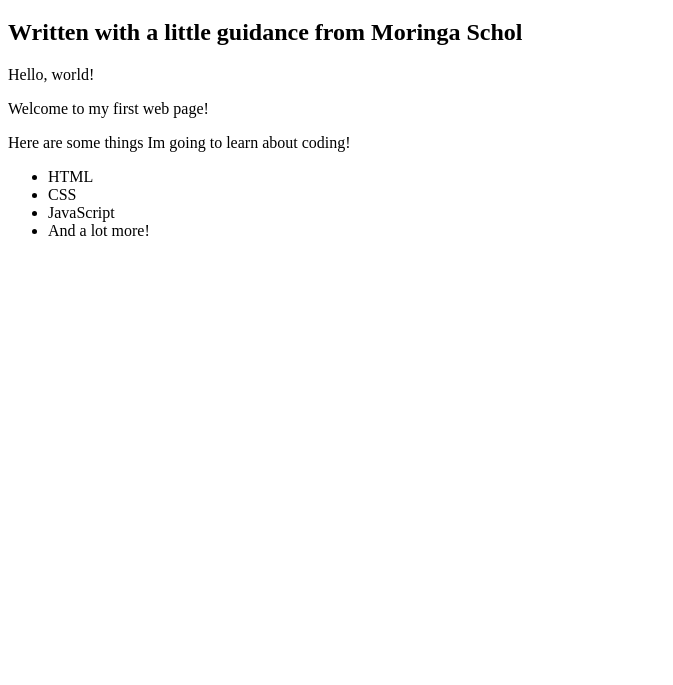
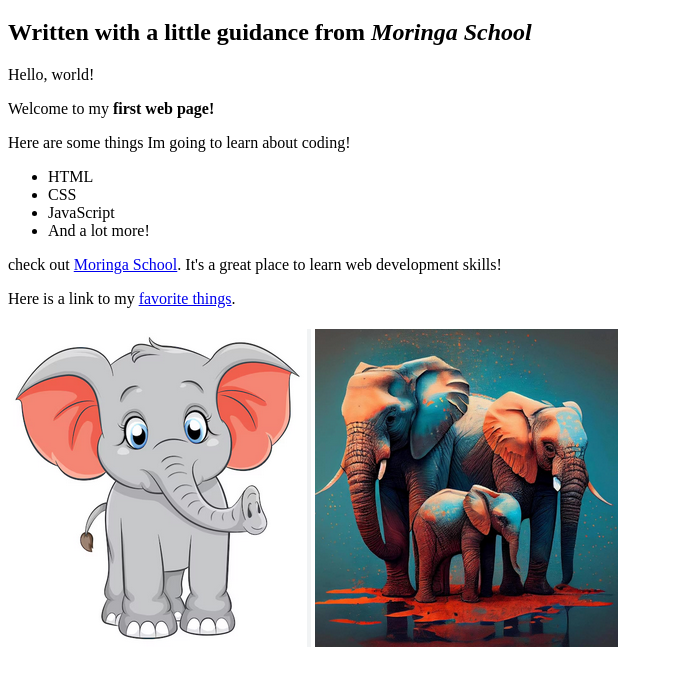
Before and after one commit to chengorehema/eleph, a plain HTML site: page Desktop/my-first-webpage/index.html in a window 1280 px wide. Shown: the part 61-746 px from the top of the page, without its empty margins (0-673 px from the left). Drawn offline with Linux system fonts and the light colour scheme.

Commit message:
add changes

```diff
--- a/Desktop/my-first-webpage/index.html
+++ b/Desktop/my-first-webpage/index.html
@@ -7,10 +7,10 @@
 </head>
 <body>
     <h1>My First Webpage</h1>
-    <h2>Written with a little guidance from Moringa Schol</h2>
+    <h2>Written with a little guidance from <em>Moringa School</em></h2>
 
     <p>Hello, world!</p>
-    <p>Welcome to my first web page!</p>
+    <p>Welcome to my <strong>first web page!</strong></p>
 
     <p>Here are some things Im going to learn about coding!</p>
 
@@ -20,5 +20,13 @@
         <li>JavaScript</li>
         <li>And a lot more!</li>
     </ul>
+
+    <p>check out <a href="http://moringaschool.com/">Moringa School</a>. It's a great place to learn web development skills!</p>
+
+    <p>Here is a link to my <a href="favorite-things.html">favorite things</a>.</p>
+
+    <img src="first.png" alt="first photo of an elephant">
+    <img src="second.png" alt="second photo of an elephant">
+
 </body>
 </html>
```
Also changed, not shown: Desktop/my-first-webpage/first.png (added), Desktop/my-first-webpage/second.png (added).
